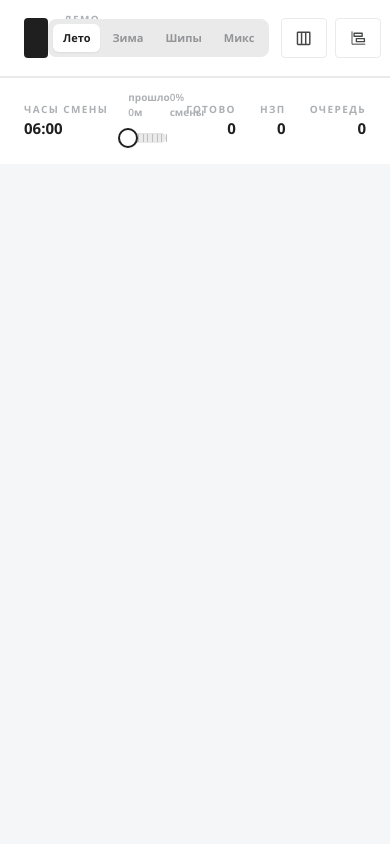
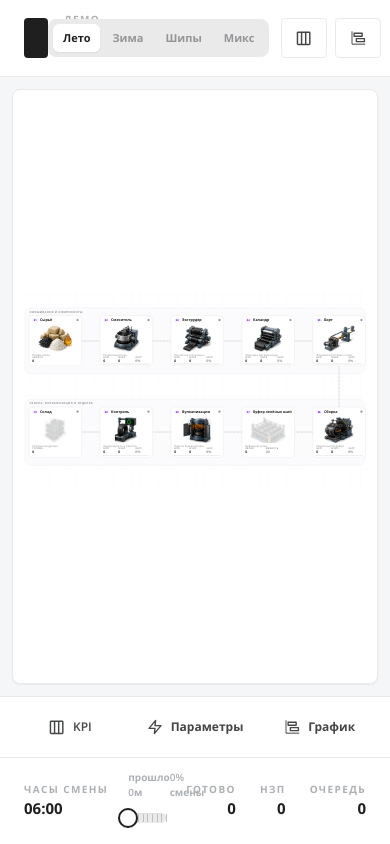
Before and after one commit to igordikinov/tyres, a React (Vite) app: page / in a window 390 px wide. Built offline with nearby package versions, Linux system fonts and the light colour scheme.

Commit message:
feat(m2): mobile single-column layout with toolbar + panel sheets (tyre-2xo.2)

```diff
--- a/src/App.tsx
+++ b/src/App.tsx
@@ -1,3 +1,4 @@
+import { useState } from 'react';
 import { AnatomyView } from '@/components/anatomy/AnatomyView';
 import { ProductionCanvas } from '@/components/canvas/ProductionCanvas';
 import { KpiSidebar } from '@/components/kpi/KpiSidebar';
@@ -11,6 +12,9 @@ import { ChapterRail } from '@/components/modes/ChapterRail';
 import { CompareView } from '@/components/modes/CompareView';
 import { NarrationBanner } from '@/components/modes/NarrationBanner';
 import { usePresentationDirector } from '@/components/modes/usePresentationDirector';
+import { Pressable } from '@/components/ui/Pressable';
+import { BoltIcon, PresentationChartLineIcon, Squares2X2Icon } from '@/components/ui/icons';
+import { SheetPanel } from '@/components/ui/SheetPanel';
 import { useBreakpoint } from '@/hooks/useBreakpoint';
 import {
   SimulationProvider,
@@ -23,6 +27,20 @@ const CANVAS_ZONES = ['Смешивание и компоненты', 'Сбор
 
 /** Tabs that describe the product rather than the running plant. */
 const REFERENCE_MODES = new Set(['anatomy', 'materials']);
+
+type PanelKey = 'kpi' | 'params' | 'chart';
+
+const TOOLBAR: Array<{ key: PanelKey; label: string; icon: typeof BoltIcon }> = [
+  { key: 'kpi', label: 'KPI', icon: Squares2X2Icon },
+  { key: 'params', label: 'Параметры', icon: BoltIcon },
+  { key: 'chart', label: 'График', icon: PresentationChartLineIcon },
+];
+
+const SHEET_TITLES: Record<PanelKey, string> = {
+  kpi: 'KPI цеха',
+  params: 'Параметры',
+  chart: 'Выработка в час',
+};
 
 /** The only part of the layout that reconciles on every animation frame. */
 function CanvasStage() {
@@ -92,6 +110,50 @@ function DesktopWorkspace({ reference }: { reference: boolean }) {
   );
 }
 
+function MobileWorkspace({ reference }: { reference: boolean }) {
+  const [openPanel, setOpenPanel] = useState<PanelKey | null>(null);
+
+  return (
+    <>
+      <main className="relative flex min-h-0 flex-1 flex-col p-3">
+        <section className="relative flex min-w-0 flex-1 flex-col">
+          <CanvasStage />
+        </section>
+      </main>
+
+      {reference ? null : (
+        <nav
+          aria-label="Панели"
+          className="flex shrink-0 items-stretch gap-2 border-t border-line bg-surface px-3 py-2"
+        >
+          {TOOLBAR.map(({ key, label, icon: Icon }) => (
+            <Pressable
+              key={key}
+              label={label}
+              pressed={openPanel === key}
+              onPress={() => setOpenPanel(key)}
+              className="h-11 flex-1 gap-2 rounded-xl text-[12px] font-semibold text-ink-700"
+            >
+              <Icon className="h-4 w-4" />
+              {label}
+            </Pressable>
+          ))}
+        </nav>
+      )}
+
+      <SheetPanel
+        open={openPanel !== null}
+        title={openPanel ? SHEET_TITLES[openPanel] : ''}
+        onClose={() => setOpenPanel(null)}
+      >
+        {openPanel === 'kpi' ? <KpiSidebar /> : null}
+        {openPanel === 'params' ? <ParameterPanel /> : null}
+        {openPanel === 'chart' ? <ThroughputPanel /> : null}
+      </SheetPanel>
+    </>
+  );
+}
+
 function Workspace() {
   const { demoMode } = useSimulationControls();
   const reference = REFERENCE_MODES.has(demoMode);
@@ -108,7 +170,11 @@ function Workspace() {
       }}
     >
       <Header />
-      {tier === 'desktop' ? <DesktopWorkspace reference={reference} /> : null}
+      {tier === 'desktop' ? (
+        <DesktopWorkspace reference={reference} />
+      ) : (
+        <MobileWorkspace reference={reference} />
+      )}
       <TimelineBar />
     </div>
   );
```
Also changed, not shown: scripts/smoke-render.tsx (+25 -0 lines).
